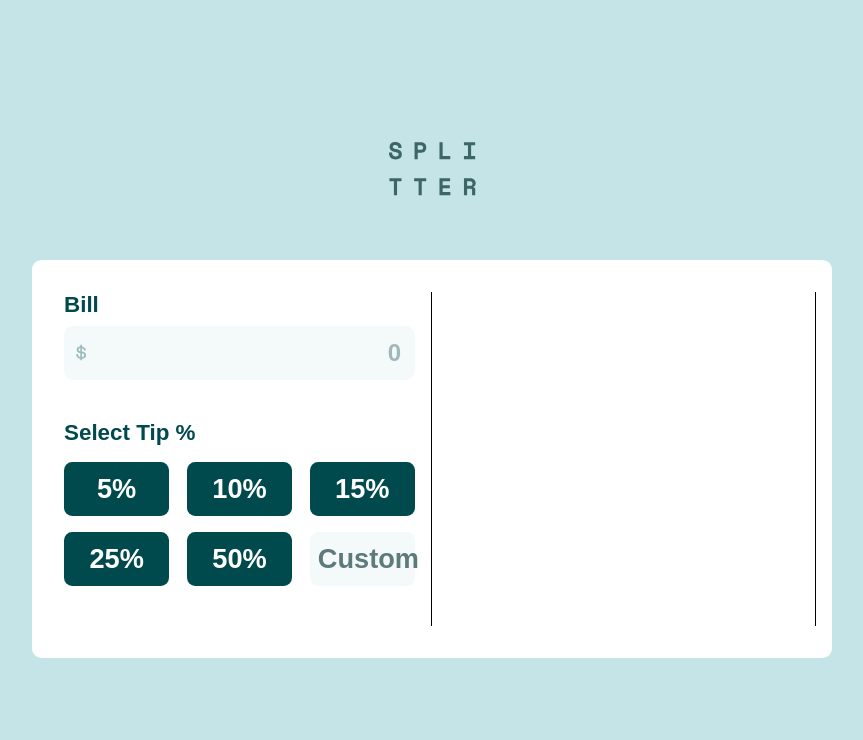
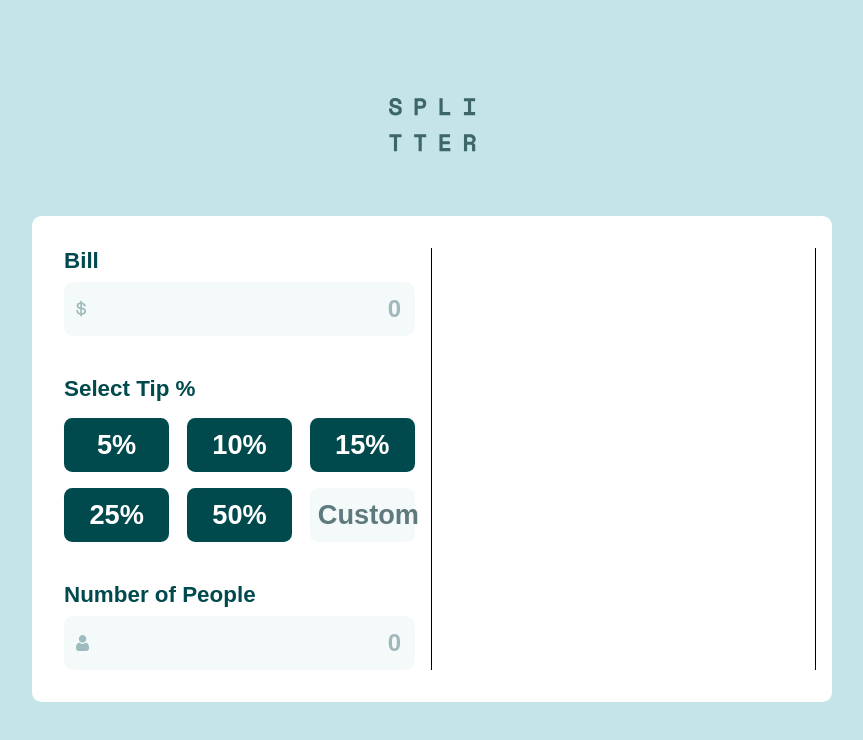
Before and after one commit to TheAncientOwl/tip-calculator-app, a React (Create React App) app: page / in a window 1280 px wide. Shown: the top 740 px of the page, without its empty margins (208-1071 px from the left). Built offline with nearby package versions, Linux system fonts and the light colour scheme; a web font is replaced by a local one.

Commit message:
added number of people.

```diff
--- a/src/components/calculator/index.js
+++ b/src/components/calculator/index.js
@@ -31,17 +31,18 @@ const Separator = styled.div`
 `;
 
 export default function Calculator() {
-  const [billValue, setBillValue] = useState(0);
-  const [tipValue, setTipValue] = useState(0);
+  const [bill, setBill] = useState(0);
+  const [tip, setTip] = useState(0);
+  const [people, setPeolple] = useState(0);
 
   return (
     <Container>
       <Column>
-        <BillInput value={billValue} onValueChange={newValue => setBillValue(newValue)} />
+        <BillInput value={bill} onValueChange={value => setBill(value)} />
         <Separator />
-        <TipSelector value={tipValue} onSelect={value => setTipValue(value)} />
+        <TipSelector value={tip} onSelect={value => setTip(value)} />
         <Separator />
-        <NumberOfPeopleInput />
+        <NumberOfPeopleInput value={people} onValueChange={value => setPeolple(value)} />
       </Column>
 
       <Column>
--- a/src/components/calculator/number-of-people-input/index.js
+++ b/src/components/calculator/number-of-people-input/index.js
@@ -1,3 +1,18 @@
-export default function NumberOfPeopleInput() {
-  return <div></div>;
+import { Section, SectionTitle } from '../CommonElements';
+import Input from '../input';
+import PropTypes from 'prop-types';
+import IconSrc from '../../../images/icon-person.svg';
+
+export default function NumberOfPeopleInput({ value, onValueChange }) {
+  return (
+    <Section>
+      <SectionTitle>Number of People</SectionTitle>
+      <Input icon={<img src={IconSrc} alt='person icon' />} value={value} onValueChange={onValueChange} />
+    </Section>
+  );
 }
+
+NumberOfPeopleInput.propTypes = {
+  value: PropTypes.number.isRequired,
+  onValueChange: PropTypes.func.isRequired,
+};
```
